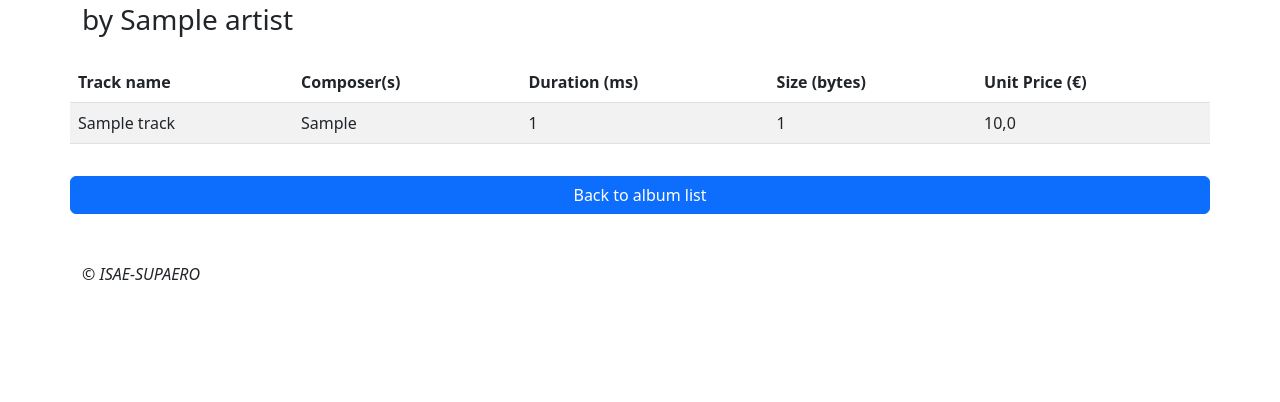
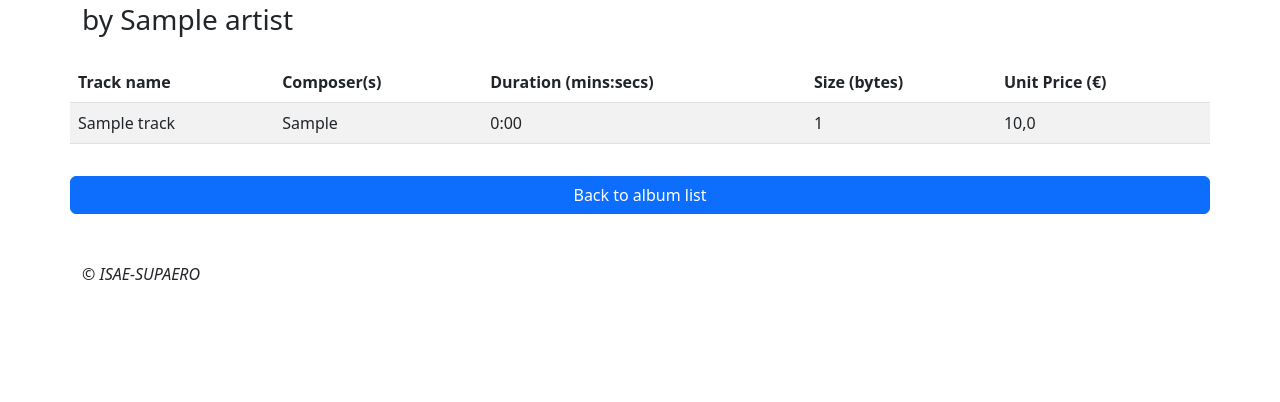
Before and after one commit to EISC-209-AWNG/chinook-2023, a Django app: page /disks/1/ in a window 1280 px wide. Shown: the part 139-541 px from the top of the page. Run offline with Django 4.2, Linux system fonts and the light colour scheme; tables that the repository leaves empty hold one stand-in row (values such as "Sample post").

Commit message:
Display track durations in mins:secs

```diff
--- a/chinook/disks/templates/disks/album_details.html
+++ b/chinook/disks/templates/disks/album_details.html
@@ -19,7 +19,7 @@ Extend site-wide base HTML template located in main templates/ dir
         <tr>
             <th>Track name</th>
             <th>Composer(s)</th>
-            <th>Duration (ms)</th>
+            <th>Duration (mins:secs)</th>
             <th>Size (bytes)</th>
             <th>Unit Price (&euro;)</th>
         </tr>
@@ -29,7 +29,7 @@ Extend site-wide base HTML template located in main templates/ dir
             <tr>
                 <td>{{ track.name }}</td>
                 <td>{{ track.composer }}</td>
-                <td>{{ track.milliseconds }}</td>
+                <td>{{ track.ms_as_mins_secs }}</td>
                 <td>{{ track.bytes }}</td>
                 <td>{{ track.unitPrice }}</td>
             </tr>
```
